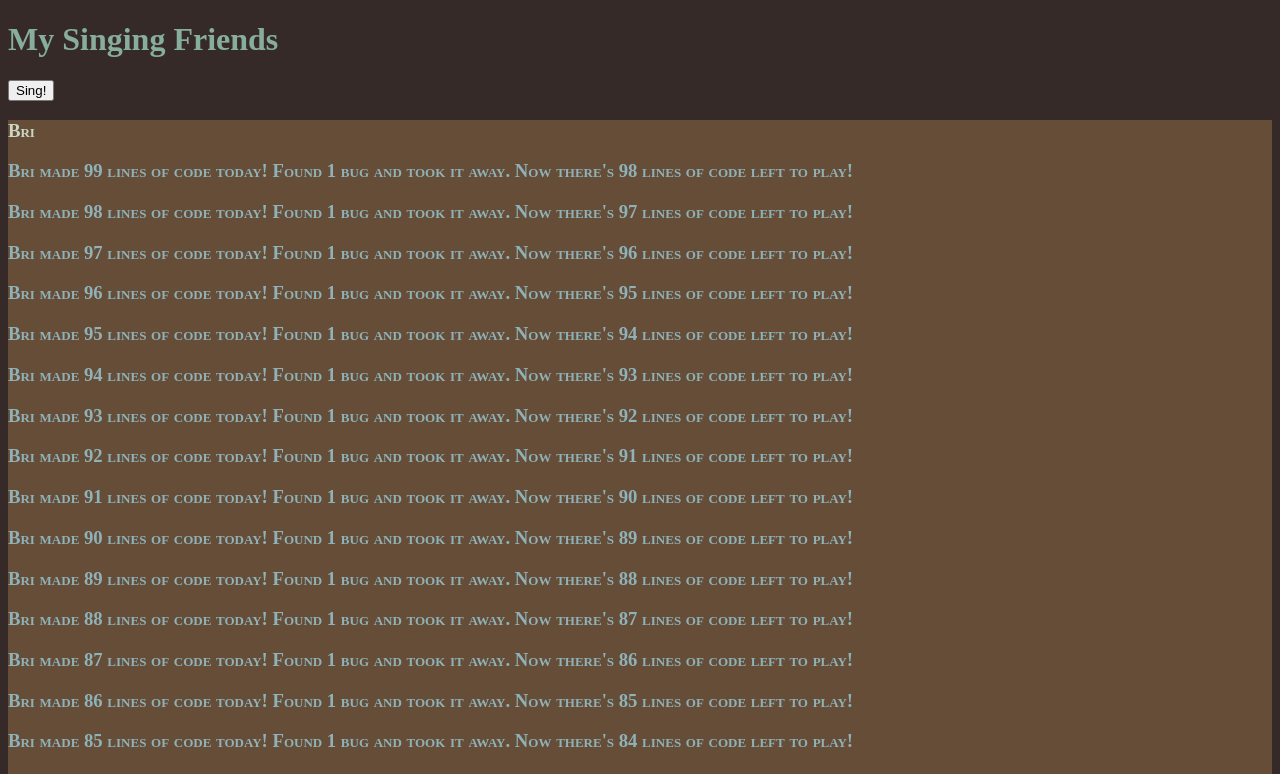
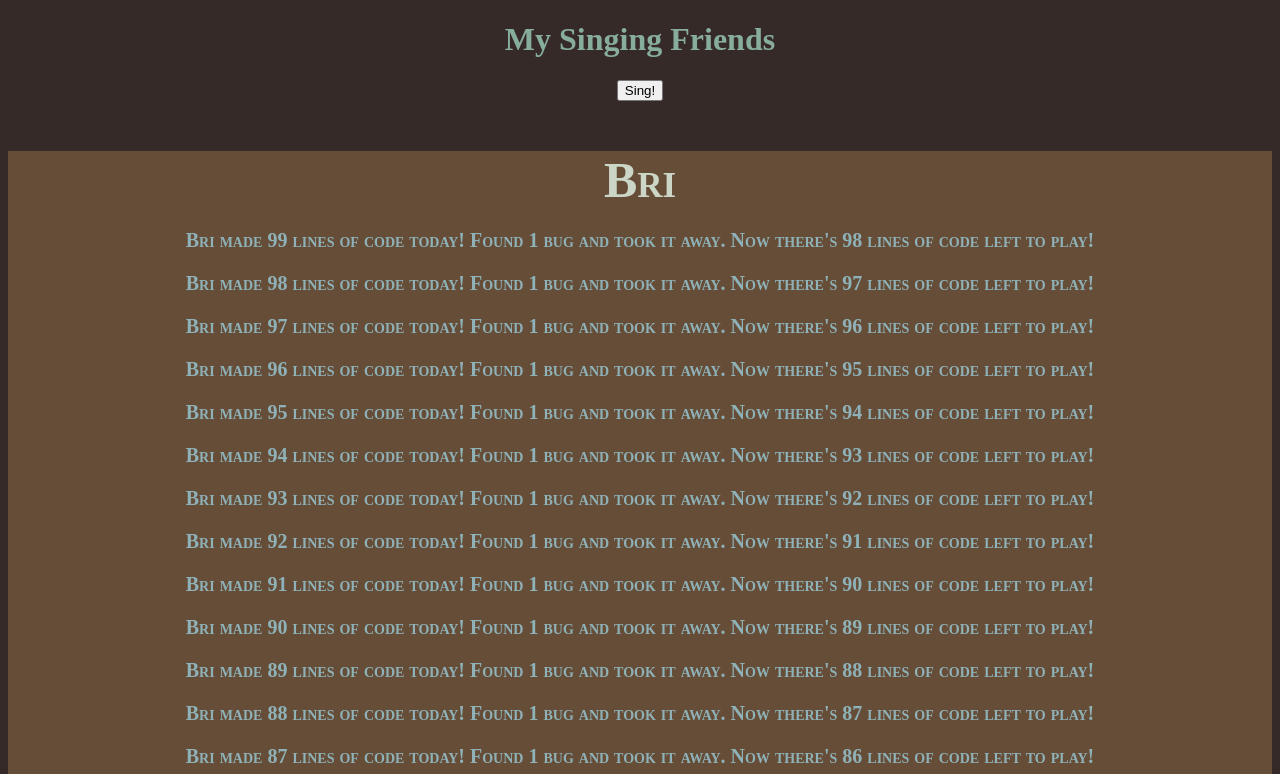
Before and after one commit to CoryWritesCode/dom_manipulation, a plain HTML site: page 99-lines-part-2-master/index.html in a window 1280 px wide. Both pictures are taken after a click on the button "Sing!". Shown: the top 774 px of the page. Drawn offline with Linux system fonts and the light colour scheme.

Commit message:
some styling

```diff
--- a/99-lines-part-2-master/app.js
+++ b/99-lines-part-2-master/app.js
@@ -1,5 +1,6 @@
 let friends = ["Bri", "Sam", "Ray", "Jon", "Ramsey"];
 let button = document.getElementsByTagName('button');
+document.body.style.cssText = "text-align: center";
 
 document.addEventListener('DOMContentLoaded', function() {
 
@@ -13,6 +14,7 @@ document.addEventListener('DOMContentLoaded', function() {
       let friendName = document.createTextNode(`${friends[p]}`)
       friendCard.appendChild(friendName);
       friendShip.appendChild(friendCard);
+      friendCard.style.cssText = "text-align: center; font-size: 50px";
 
       for (let s = 99; s > 0; s--) {
         let lyric = document.createElement('p');
@@ -32,6 +34,8 @@ document.addEventListener('DOMContentLoaded', function() {
         let verse = document.createTextNode(`${song}`);
         lyric.appendChild(verse);
         friendCard.appendChild(lyric);
+        lyric.style.cssText = "font-size: 20px";
+
 
       };
 
--- a/99-lines-part-2-master/styles.css
+++ b/99-lines-part-2-master/styles.css
@@ -17,5 +17,4 @@ h1 {
 
 p {
   color: #8FB2B9;
-
 }
```
